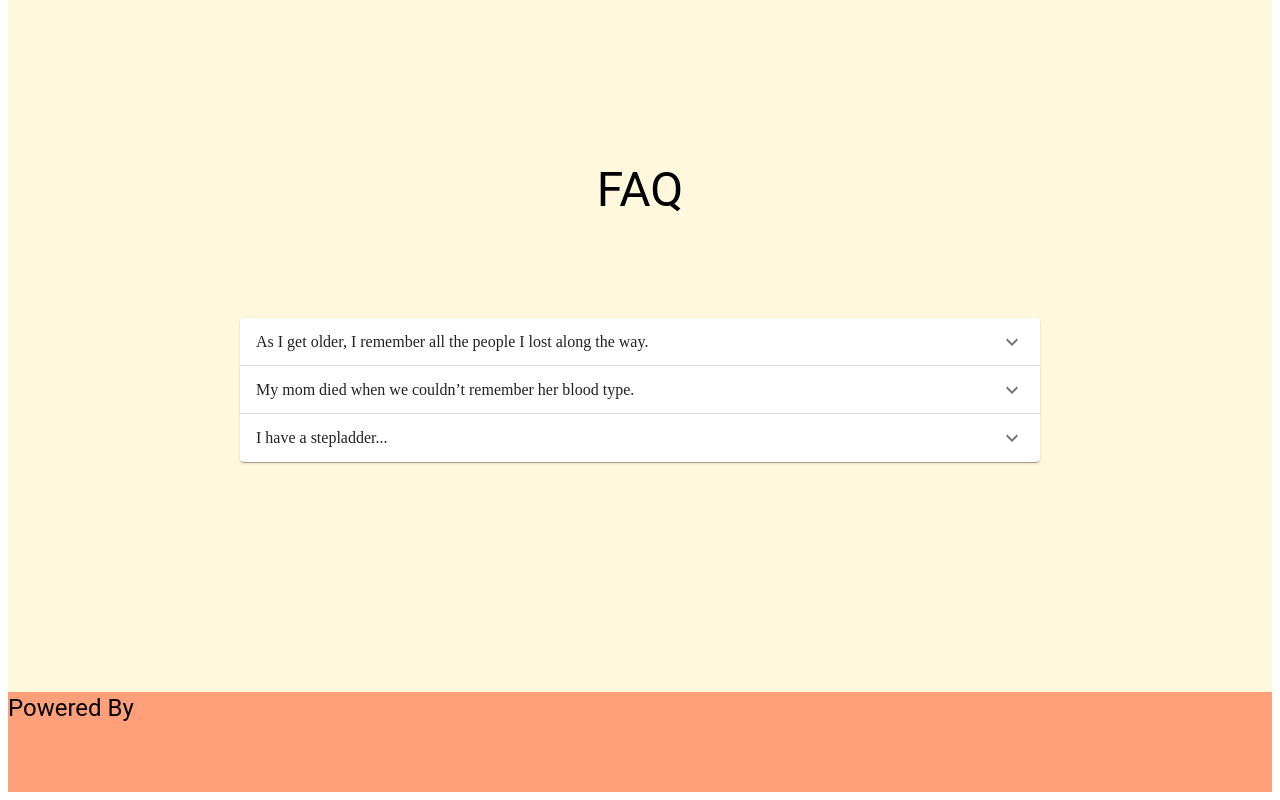
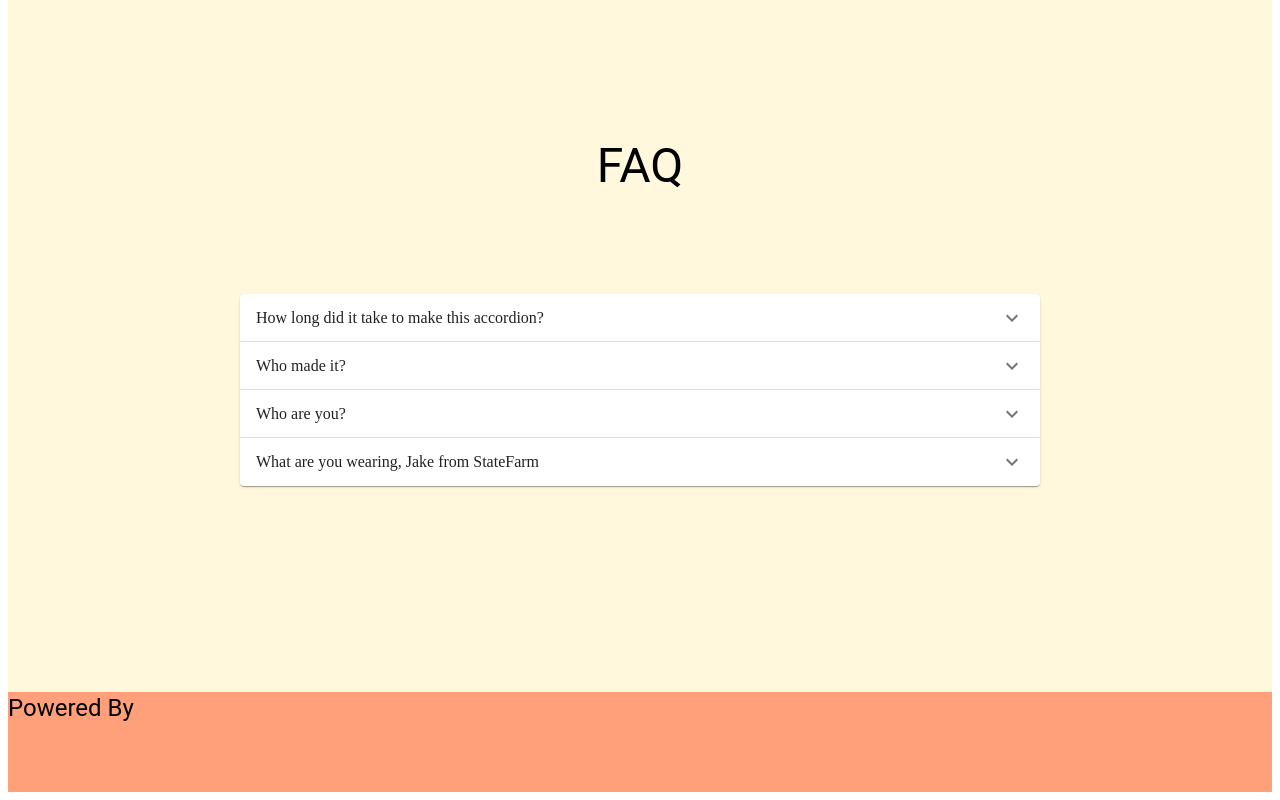
Before and after one commit to cseitz/capstone, a Next.js app in the folder src/app/: page / in a window 1280 px wide. Shown: the part 1716-2516 px from the top of the page. Built offline with nearby package versions, Linux system fonts and the light colour scheme.

Commit message:
One panel open at a time

```diff
--- a/src/app/ui/components/faq.tsx
+++ b/src/app/ui/components/faq.tsx
@@ -3,29 +3,38 @@ import { Accordion, AccordionSummary, AccordionDetails, Typography } from '@mui/
 import ExpandMoreIcon from '@mui/icons-material/ExpandMore';
 
 
+//Add New FAQ Entries Here
 const faqs = [
   {
-    question: "As I get older, I remember all the people I lost along the way.",
-    answer: "Maybe my budding career as a tour guide was not the right choice."
+    question: "How long did it take to make this accordion?",
+    answer: "Too long."
   },
   {
-    question: "My mom died when we couldn’t remember her blood type.",
-    answer: "As she died, she kept telling us to “be positive,” but it’s hard without her."
+    question: "Who made it?",
+    answer: "I did."
   },
   {
-    question: "I have a stepladder...",
-    answer: "...because my real ladder left when I was 5."
+    question: "Who are you?",
+    answer: "Jake, from StateFarm."
+  },
+  {
+    question: "What are you wearing, Jake from StateFarm",
+    answer: "Nothing. B)"
   }
 ]
 
 
 export function FAQ() {
-  //const [isActive, setIsActive] = useState(false);
+  const [expanded, setExpanded] = useState<number>(-1);
 
+  const handleChange =
+    (panel: number) => (event: React.SyntheticEvent, newExpanded: boolean) => {
+      setExpanded(newExpanded ? panel : -1);
+    };
 
-  const info = faqs.map((x) =>
-    <Accordion>
-      <AccordionSummary expandIcon={<ExpandMoreIcon />} aria-controls="panel1a-content" id="panel1a-header">
+  const info = faqs.map((x, i) =>
+    <Accordion expanded = {expanded === i} onChange = {handleChange(i)}>
+      <AccordionSummary expandIcon={<ExpandMoreIcon />} aria-controls="panel-content" id="panel-header">
         {x.question}
       </AccordionSummary>
       <AccordionDetails>
```
